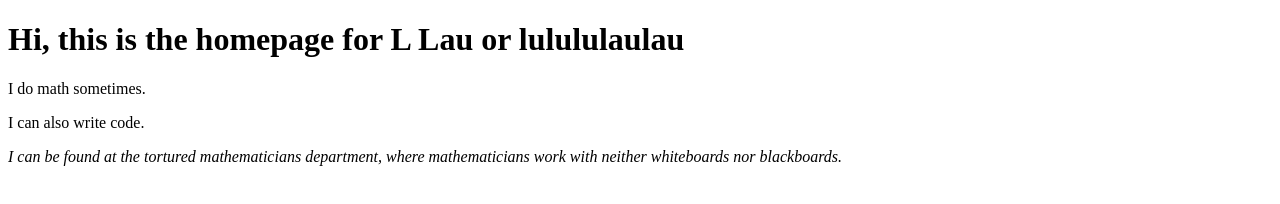
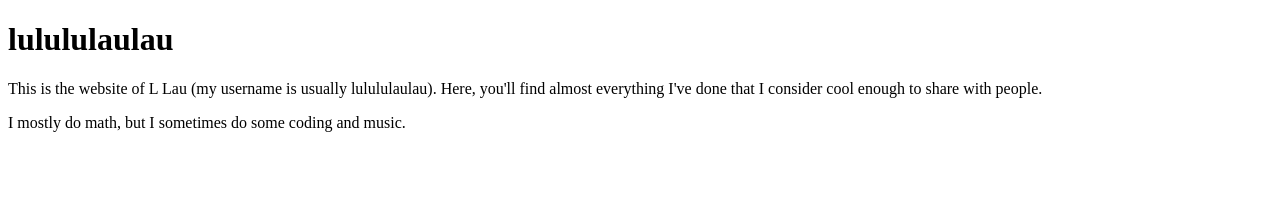
Before and after one commit to lulululaulau/lulululaulau.github.io, a plain HTML site: page index.html in a window 1280 px wide. Drawn offline with Linux system fonts and the light colour scheme.

Commit message:
Basic redo of index.html content

```diff
--- a/index.html
+++ b/index.html
@@ -4,13 +4,16 @@
     <title>Homepage</title>
   </head>
   <body>
-    <div>
-      <h1>Hi, this is the homepage for L Lau or lulululaulau</h1>
-      <p>I do math sometimes.</p>
-      <p>I can also write code.</p>
-      <p><i>I can be found at the tortured mathematicians department,
-        where mathematicians work with neither whiteboards nor blackboards.
-      </i></p>
-    </div>
+    <h1>lulululaulau</h1>
+    <!-- use flexbox to add content to the right -->
+    <p>This is the website of L Lau (my username is usually lulululaulau).
+    Here, you'll find almost everything I've done
+    that I consider cool enough to share with people.</p>
+    <p>I mostly do math, but I sometimes do some coding and music.</p>
+
+
+
+
+
   </body>
 </html>
```
